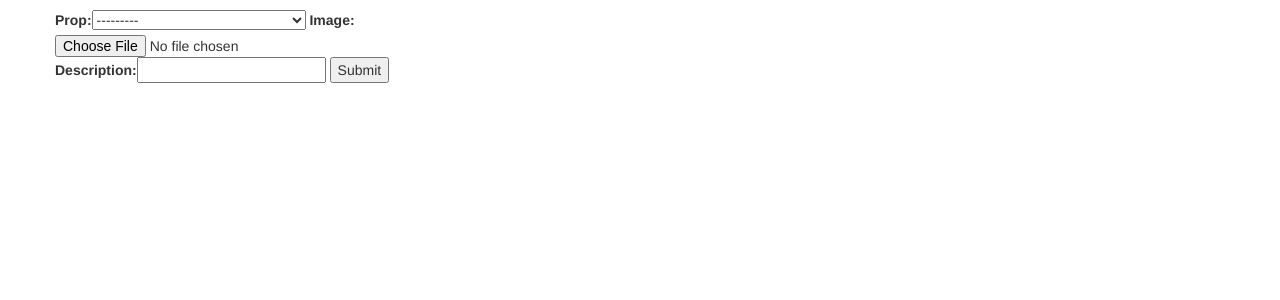
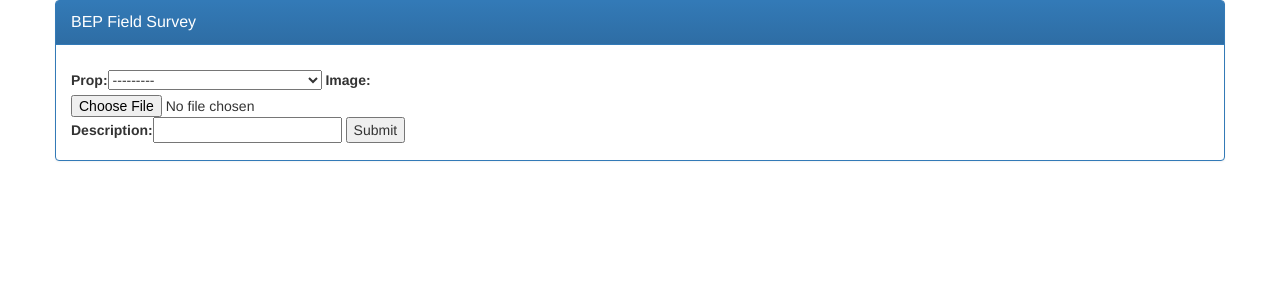
Before and after one commit to ChrisHartley/bep_bep, a Django app: template inventory_tracker/templates/photo_form.html in a window 1280 px wide. Shown: the top 300 px of the page. Run offline with Django 3.2, Linux system fonts and the light colour scheme; the template is opened without the code that fills it: values that come from a table or form of the project are taken from there, others are empty; data comes from the database, SQL or seed files in the repository; parts of the project's set-up code (start-up, migrations or seed data) failed here and were passed over; some libraries are stand-ins or nearby versions.

Commit message:
flesh out bootstrap theme usage, cleanup urls

```diff
--- a/inventory_tracker/templates/photo_form.html
+++ b/inventory_tracker/templates/photo_form.html
@@ -1,19 +1,30 @@
 {% extends 'base.html' %}
 {% block center %}
 {% if messages %}
+<div class="panel panel-info">
+  <div class="panel-body">
     <ul class="messages">
       {% for message in messages %}
         <li{% if message.tags %} class="{{ message.tags }}"{% endif %}>{{ message }}</li>
       {% endfor %}
     </ul>
+  </div>
+</div>
+
 {% endif %}
-
+<div class="panel panel-primary">
+  <div class="panel-heading">
+    <div class="panel-title">BEP Field Survey</div>
+  </div>
+  <div class="panel-body">
     <form enctype="multipart/form-data" action="/" method="post">
         {% csrf_token %}
          <p>{{ form.non_field_errors }}</p>
         {{ form }}
         <input type="submit" value="Submit" />
     </form>
+  </div>
+</div>
 
 
 {% endblock center %}
--- a/inventory_tracker/views.py
+++ b/inventory_tracker/views.py
@@ -11,6 +11,5 @@ class PropertyView(SuccessMessageMixin, FormView):
     success_message = "%(prop)s image saved."
 
     def form_valid(self, form):
-        print self.request.FILES
         form.save()
         return super(PropertyView, self).form_valid(form)
```
Also changed, not shown: 1 other file. Lines whose indentation alone changed are shown as unchanged.
